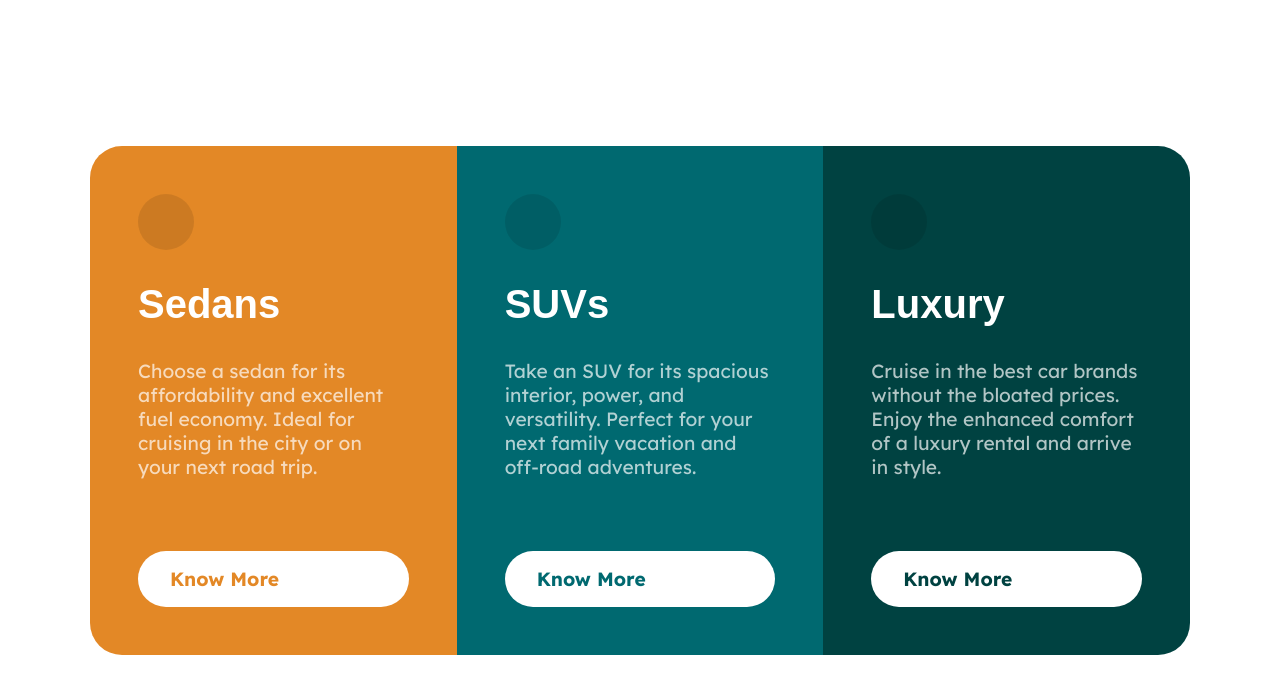
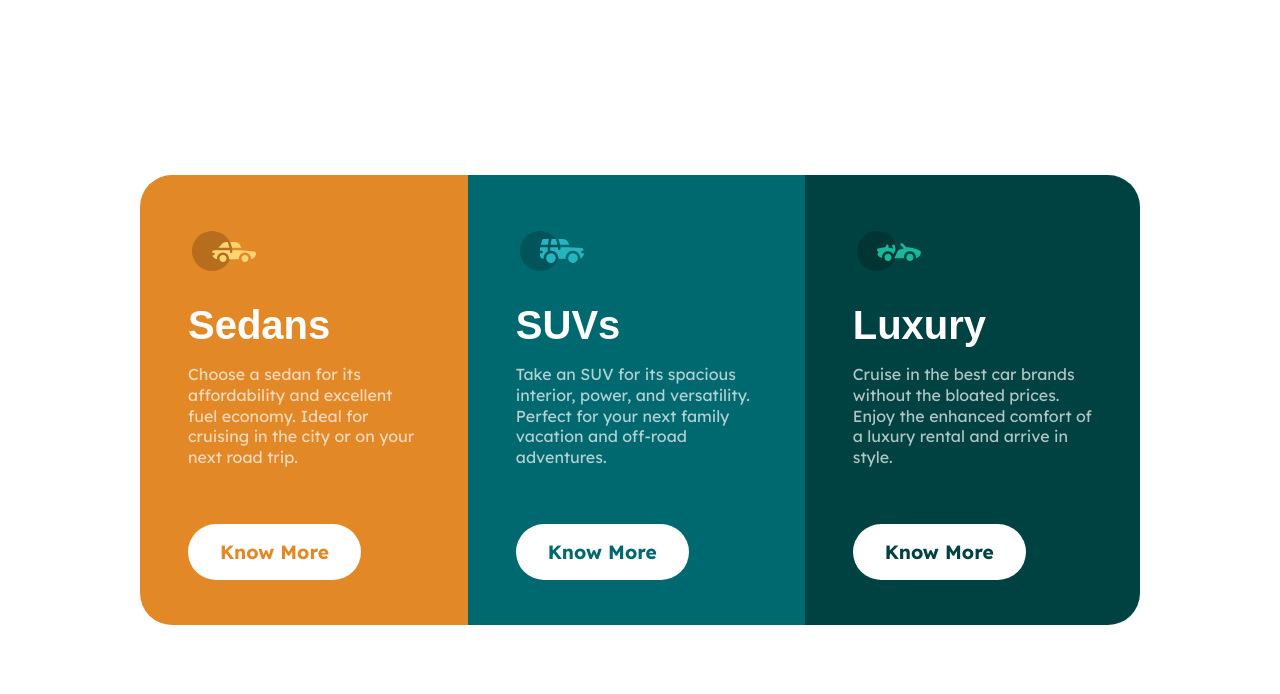
Before and after one commit to srsanjaykumar/3-column-preview-card-component-main, a plain HTML site: page index.html in a window 1280 px wide. Drawn offline with Linux system fonts and the light colour scheme; a web font is replaced by a local one.

Commit message:
max part complete

```diff
--- a/index.html
+++ b/index.html
@@ -17,9 +17,7 @@
   <div class="container">
     <div class="main card">
       <div class="car c-one">
-        <div class="simple">
 
-        </div>
       </div>
       <h1>Sedans</h1>
       <p>Choose a sedan for its affordability and excellent fuel economy. Ideal for cruising in the city
--- a/style.css
+++ b/style.css
@@ -31,40 +31,55 @@ body {
 
 
 .container {
-  width: 100%;
-  max-width: 1100px;
-  height: 100%;
+  /* width: 100%; */
+  max-width: 1000px;
+  height: auto;
   max-height: fit-content;
   display: flex;
   align-items: center;
   border-radius: 2rem;
-  overflow-y: hidden;
+  overflow: hidden;
 }
 
 .card {
-  width: 100%;
-  padding: 3rem;
-  max-height: fit-content;
+  max-width: 100%;
+  padding: 2.5rem 3rem;
+  min-height: 450px;
+  max-height: 550px;
   color: white;
-
+  box-sizing: border-box;
 }
 
 .car {
-  width: 3.5rem;
+  width: 4.5rem;
+  height: 4.5rem;
+  /* width: 3.5rem;
   height: 3.5rem;
-  background-color: rgba(0, 0, 0, 0.1); /* Adjust the alpha value as needed */
-  border-radius: 50%;
+  background-color: rgba(0, 0, 0, 0.1);
+  border-radius: 50%; */
+}
+.c-one{
+
+  background: url(./images/icon-sedans.svg) no-repeat center;
+}
+.c-two{
+
+  background: url(./images/icon-suvs.svg) no-repeat center;
+}
+.c-three{
+
+  background: url(./images/icon-luxury.svg) no-repeat center;
 }
 
 .card h1 {
   font-family: "Big Shoulders", sans-serif;
   font-size: 2.5rem;
-  margin: 2rem 0;
+  margin: 1rem 0;
 }
 
 .card p {
-  font-size: 1.2rem;
-  line-height: 1.5rem;
+  font-size: 1rem;
+  line-height: 1.3rem;
   margin-bottom: 2rem;
   color: rgba(255, 255, 255, 0.693);
 }
@@ -76,7 +91,8 @@ body {
   font-size: 1.2rem;
   font-weight: bold;
   background-color: white;
-  margin-top: 4.5rem;
+  margin-top: 3.5rem;
+  max-width: fit-content;
 }
 
 .main {
@@ -108,10 +124,14 @@ body {
 
 
 .card .button:hover {
+  max-width: fit-content;
   background-color: inherit;
   color: white;
   cursor: pointer;
-
   padding: 0.9rem 1.9rem;
   border: 2px solid white;
 }
+
+@media (max-width: 916px) {
+
+}
```
